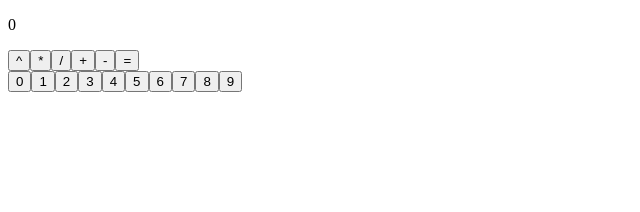
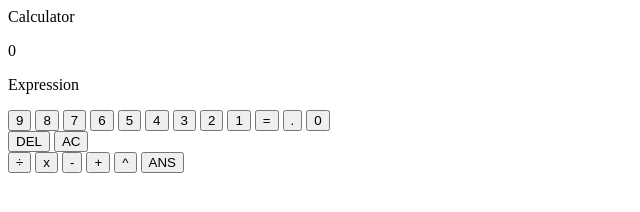
Before and after one commit to marcdtnguyen/calculator, a plain HTML site: page index.html in a window 1280 px wide. Shown: the whole page, without its empty margins (0-640 px from the left). Drawn offline with Linux system fonts and the light colour scheme.

Commit message:
Add button structure to html

```diff
--- a/index.html
+++ b/index.html
@@ -1,5 +1,6 @@
 <!DOCTYPE html>
 <html lang="en">
+
 <head>
     <meta charset="UTF-8">
     <meta http-equiv="X-UA-Compatible" content="IE=edge">
@@ -7,15 +8,45 @@
     <title>Calculator</title>
     <script src="./script.js" defer></script>
 </head>
+
 <body>
+    <header>Calculator</header>
     <main>
-    <section class="display">
-        <p class="value">0</p>
-    </section>
-    <section class="buttons">
-        <div class="operators"></div>
-        <div class="digits"></div>
-    </section>
+        <section class="display">
+            <p class="result">0</p>
+            <p class="exp">Expression</p>
+        </section>
+        <section class="buttons">
+            <div class="left">
+                <button class='digit' value="9">9</button>
+                <button class='digit' value="8">8</button>
+                <button class='digit' value="7">7</button>
+                <button class='digit' value="6">6</button>
+                <button class='digit' value="5">5</button>
+                <button class='digit' value="4">4</button>
+                <button class='digit' value="3">3</button>
+                <button class='digit' value="2">2</button>
+                <button class='digit' value="1">1</button>
+                <button value="=">=</button>
+                <button value=".">.</button>
+                <button class='digit' value="0">0</button>
+            </div>
+            <div class="right">
+                <div class="top">
+                    <button value="delete">DEL</button>
+                    <button value="clear">AC</button>
+                </div>
+                <div class="bottom">
+                    <button value="/">÷</button>
+                    <button value="*">x</button>
+                    <button value="-">-</button>
+                    <button value="+">+</button>
+                    <button value="^">^</button>
+                    <button value="ANS">ANS</button>
+                </div>
+            </div>
+        </section>
     </main>
 </body>
+
 </html>
--- a/script.js
+++ b/script.js
@@ -17,13 +17,13 @@ let ex = ['0'];
 
 window.addEventListener('keydown', handleKey);
 
-const digits = document.querySelector('.digits');
-for(let i = 0; i < 10; i++){
-    let digit = document.createElement('button');
-    digit.innerText = i;
-    digit.addEventListener('click', handleBtn);
-    digits.appendChild(digit);
-}
+// const digits = document.querySelector('.digits');
+// for(let i = 0; i < 10; i++){
+//     let digit = document.createElement('button');
+//     digit.innerText = i;
+//     digit.addEventListener('click', handleBtn);
+//     digits.appendChild(digit);
+// }
 
 const opBtns = document.querySelector('.operators');
 
```
